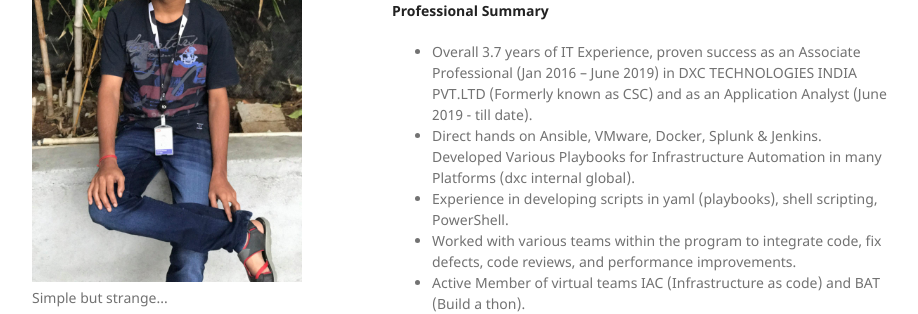
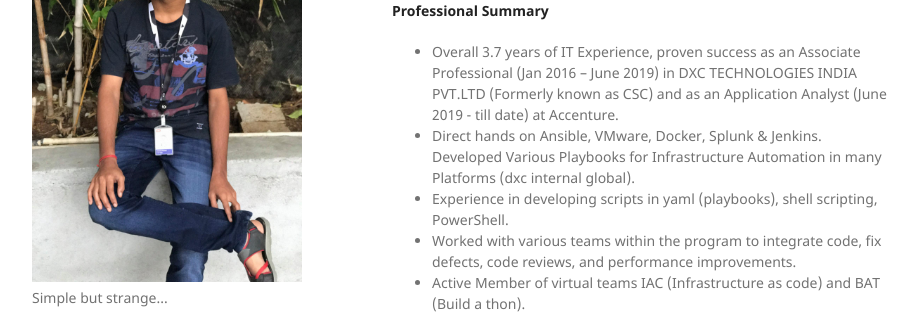
Before and after one commit to abandari2/docs, a Jekyll site: the page built from index.md, in a window 1280 px wide and 900 px high, scrolled down 431 px. Shown: the part 218-532 px from the top of the window, without its empty margins (178-1096 px from the left). Built offline with Jekyll 4.4.1, drawn with Linux system fonts in a browser that asks for light colours; our own code applies the rules of GitHub Pages for plain Markdown files.

Commit message:
Accenture

```diff
--- a/index.md
+++ b/index.md
@@ -26,7 +26,7 @@ layout: default
 
 **Professional Summary**
 
-* Overall 3.7 years of IT Experience, proven success as an Associate Professional (Jan 2016 – June 2019) in DXC TECHNOLOGIES INDIA PVT.LTD (Formerly known as CSC) and as an Application Analyst (June 2019 - till date).
+* Overall 3.7 years of IT Experience, proven success as an Associate Professional (Jan 2016 – June 2019) in DXC TECHNOLOGIES INDIA PVT.LTD (Formerly known as CSC) and as an Application Analyst (June 2019 - till date) at Accenture.
 *	Direct hands on Ansible, VMware, Docker, Splunk & Jenkins. Developed Various Playbooks for Infrastructure Automation in many Platforms (dxc internal global).
 *	Experience in developing scripts in yaml (playbooks), shell scripting, PowerShell.
 *	Worked with various teams within the program to integrate code, fix defects, code reviews, and performance improvements.
```
